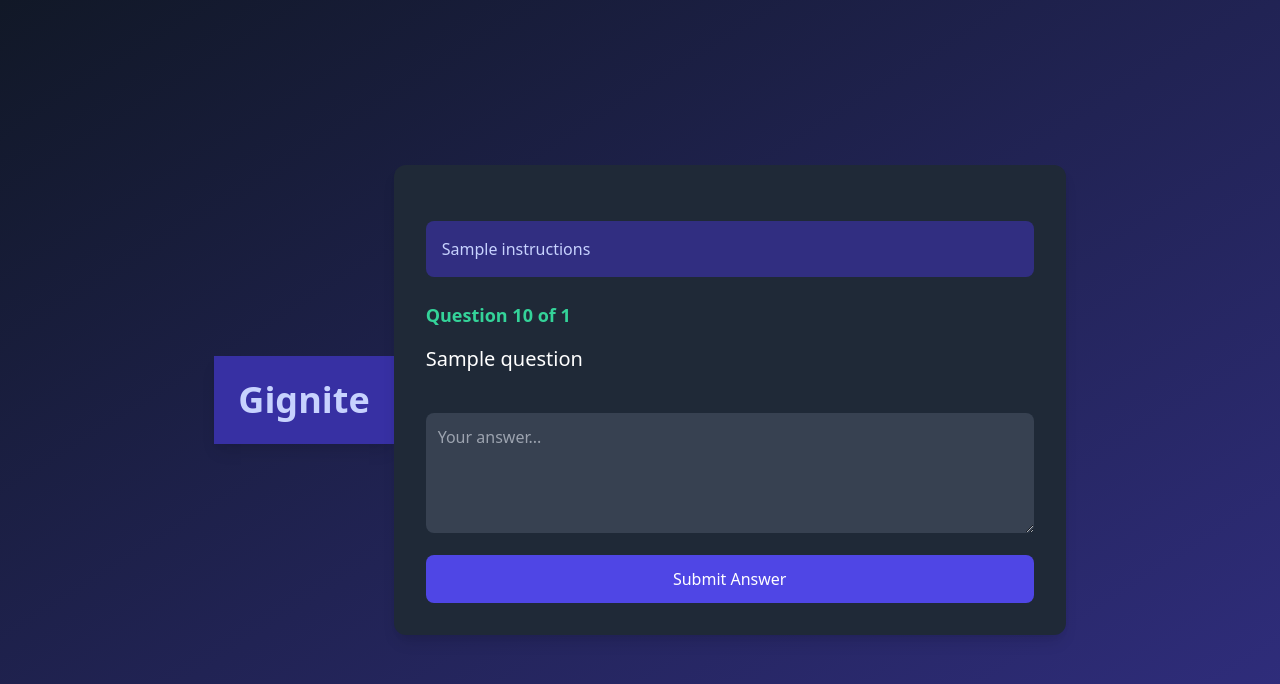
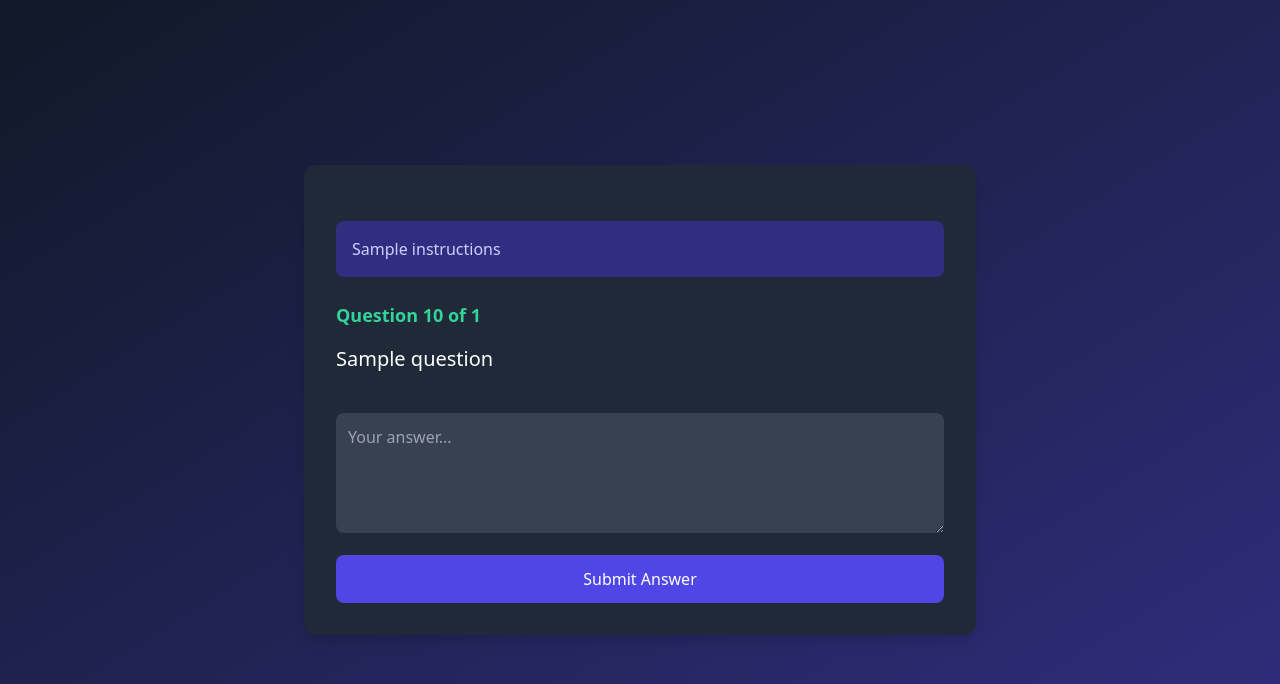
Before and after one commit to Santhosraj/Gignite, a FastAPI app: template templates/questions.html in a window 1280 px wide. Shown: the top 684 px of the page. Run offline with FastAPI, Linux system fonts and the light colour scheme; the template is opened without the code that fills it: most values are stand-ins (such as "Sample title", 1, 10 or a date in 2020); some libraries are stand-ins or nearby versions.

Commit message:
Update questions.html

```diff
--- a/templates/questions.html
+++ b/templates/questions.html
@@ -10,9 +10,7 @@
 </head>
 
 <body class="bg-gradient-to-br from-gray-900 to-indigo-900 text-white min-h-screen flex items-center justify-center">
-    <header class="bg-indigo-800 shadow-lg p-6">
-        <h1 class="text-4xl font-extrabold text-center text-indigo-200">Gignite</h1>
-    </header>
+
     <div class="bg-gray-800 rounded-xl p-8 shadow-lg max-w-2xl w-full">
         <h1 class="text-3xl font-bold text-indigo-400 mb-6">{{ state.query }}</h1>
         {% if state.instructions %}
```
